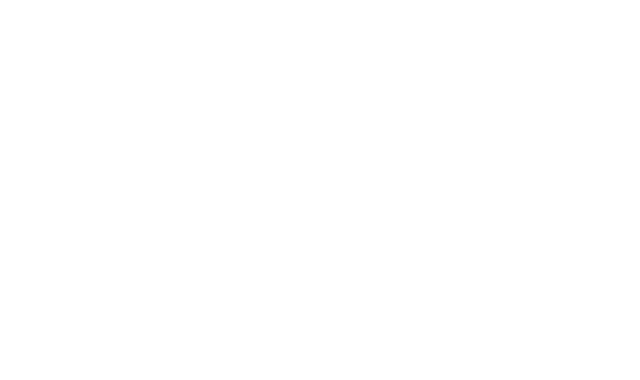
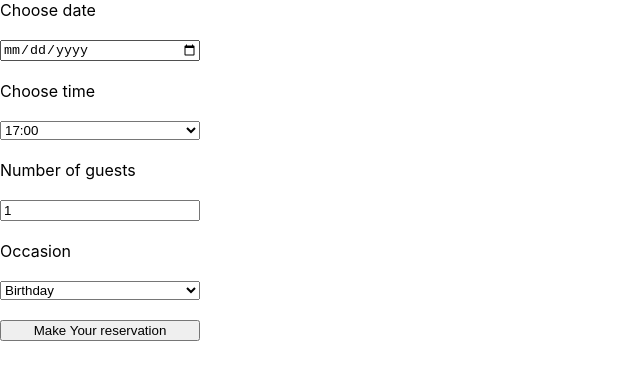
Before and after one commit to padamkarki/little-lemon, a React (Create React App) app: page /bookingpage in a window 1280 px wide. Before the commit this address had no page. Shown: the top 380 px of the page, without its empty margins (0-640 px from the left). Built offline with nearby package versions, Linux system fonts and the light colour scheme; a web font is replaced by a local one.

Commit message:
added bookingform component

```diff
--- a/src/App.js
+++ b/src/App.js
@@ -1,12 +1,14 @@
 import { BrowserRouter as Router, Routes, Route } from "react-router-dom";
 import Home from "./pages/Home";
+import BookingPage from "./pages/BookingPage";
 
 function App() {
   return (
     <Router>
       <Routes>
         <Route path="/" element={<Home />} />
-        <Route path="/home" element={<Home />} />
+        <Route path="/homepage" element={<Home />} />
+        <Route path="/bookingpage" element={<BookingPage />} />
       </Routes>
     </Router>
   );
--- /dev/null
+++ b/src/component/BookingForm.js
@@ -0,0 +1,74 @@
+import { useState } from "react";
+
+const BookingForm = (props) => {
+  const [date, setDate] = useState("");
+  const [time, setTime] = useState("");
+  const [guests, setGuests] = useState(1);
+  const [occasion, setOccasion] = useState("");
+  const { availableTimes, dispatch } = props;
+
+  const submitHnadler = (e) => {
+    e.preventDefault();
+    console.log("date: ", date);
+    console.log("time: ", time);
+    console.log("guests: ", guests);
+    console.log("occasion: ", occasion);
+    console.log("availableTimes: ", availableTimes);
+  };
+
+  return (
+    <>
+      <form
+        style={{ display: "grid", maxWidth: "200px", gap: "20px" }}
+        onSubmit={submitHnadler}
+      >
+        <label htmlFor="res-date">Choose date</label>
+        <input
+          type="date"
+          id="res-date"
+          value={date}
+          onChange={(e) => {
+            setDate(e.target.value);
+            dispatch({ type: "update", date: e.target.value });
+          }}
+        />
+
+        <label htmlFor="res-time">Choose time</label>
+        <select
+          id="res-time"
+          value={time}
+          onChange={(e) => setTime(e.target.value)}
+        >
+          {availableTimes.map((time, index) => (
+            <option key={index}>{time}</option>
+          ))}
+        </select>
+
+        <label htmlFor="guests">Number of guests</label>
+        <input
+          type="number"
+          placeholder="1"
+          min="1"
+          max="10"
+          id="guests"
+          value={guests}
+          onChange={(e) => setGuests(e.target.value)}
+        />
+
+        <label htmlFor="occasion">Occasion</label>
+        <select
+          id="occasion"
+          value={occasion}
+          onChange={(e) => setOccasion(e.target.value)}
+        >
+          <option>Birthday</option>
+          <option>Anniversary</option>
+        </select>
+
+        <input type="submit" value="Make Your reservation" />
+      </form>
+    </>
+  );
+};
+
+export default BookingForm;
--- a/src/component/Footer.module.css
+++ b/src/component/Footer.module.css
@@ -1,7 +1,7 @@
 .section {
   margin-right: 20%;
   margin-left: 20%;
-  margin-top: 2%;
+  margin-top: 3em;
 }
 
 .footer_flex {
--- a/src/component/Nav.js
+++ b/src/component/Nav.js
@@ -1,24 +1,26 @@
+import { Link } from "react-router-dom";
+
 const Nav = () => {
   return (
     <nav>
       <ul>
         <li>
-          <a href="/#">Home</a>
+          <Link to="/">Home</Link>
         </li>
         <li>
-          <a href="/#">About</a>
+          <Link to="/about">About</Link>
         </li>
         <li>
-          <a href="/#">Menu</a>
+          <Link to="/menu">Menu</Link>
         </li>
         <li>
-          <a href="/#">Reservation</a>
+          <Link to="/bookingpage">Reservation</Link>
         </li>
         <li>
-          <a href="/#">Order Online</a>
+          <Link to="/order">Order Online</Link>
         </li>
         <li>
-          <a href="/#">Login</a>
+          <Link to="/login">Login</Link>
         </li>
       </ul>
     </nav>
--- a/src/component/Reservation.js
+++ b/src/component/Reservation.js
@@ -1,5 +1,7 @@
 import styles from "./Reservation.module.css";
 import foodimg from "../images/restauranfood.jpg";
+
+import { Link } from "react-router-dom";
 
 const Reservation = () => {
   return (
@@ -15,9 +17,11 @@
               today. Indulge in our unique flavors and impeccable service.
             </h3>
             <br />
-            <button className={styles.button}>
-              <h3>Reserve a Table</h3>
-            </button>
+            <Link to="/bookingpage">
+              <button className={styles.button}>
+                <h3>Reserve a Table</h3>
+              </button>
+            </Link>
           </div>
           <div className={styles.right}>
             <img className={styles.img} src={foodimg} alt="foodImage"></img>
--- /dev/null
+++ b/src/pages/BookingPage.js
@@ -0,0 +1,24 @@
+import BookingForm from "../component/BookingForm";
+import { useReducer } from "react";
+
+const initializeTimes = () => {
+  return ["17:00", "18:00", "19:00", "20:00", "21:00", "22:00"];
+};
+
+const updateTimes = (state, action) => {
+  if (action.type === "update") {
+    // logic to update available times based on date
+    // for now, returning the same times
+    return ["17:00", "18:00", "19:00", "20:00", "21:00", "22:00"];
+  }
+  return state;
+};
+
+const BookingPage = () => {
+  const initialState = initializeTimes();
+  const [availableTimes, dispatch] = useReducer(updateTimes, initialState);
+
+  return <BookingForm availableTimes={availableTimes} dispatch={dispatch} />;
+};
+
+export default BookingPage;
```
Also changed, not shown: src/component/BookingForm.module.css (added).
